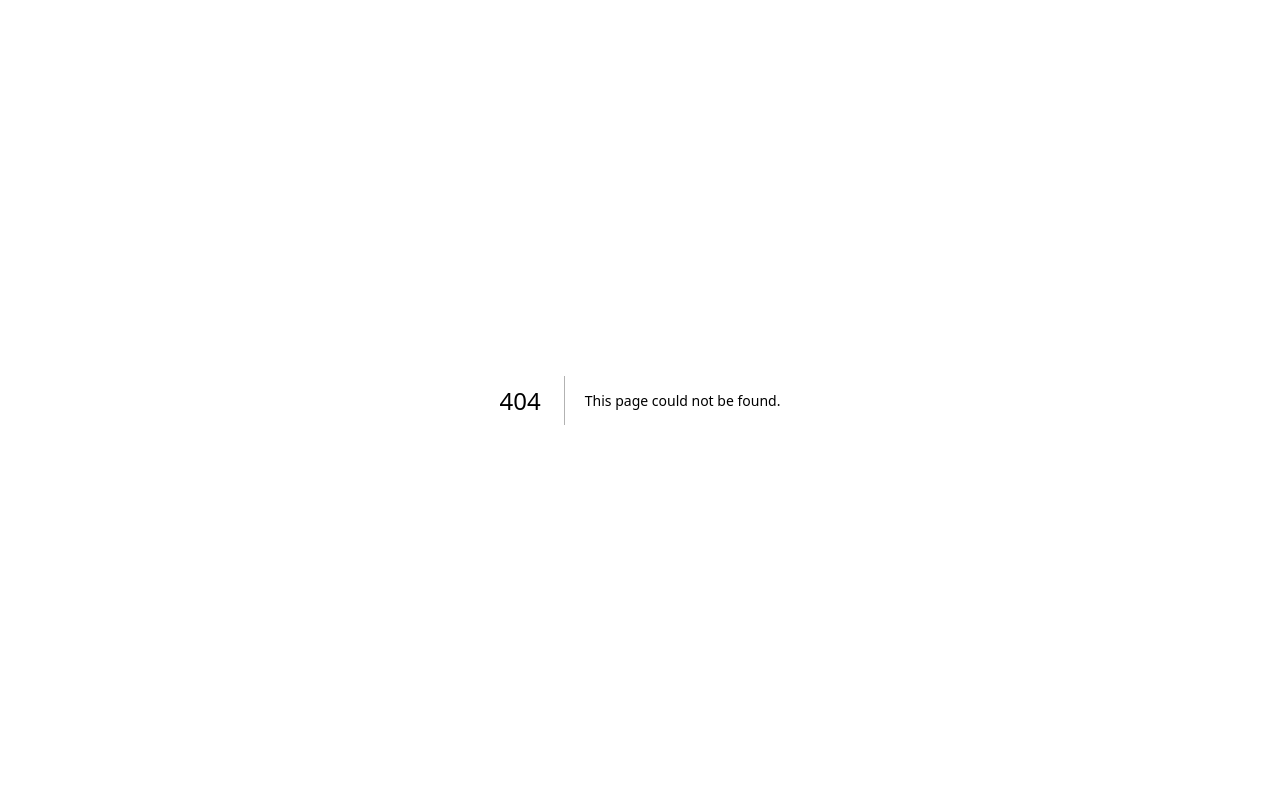
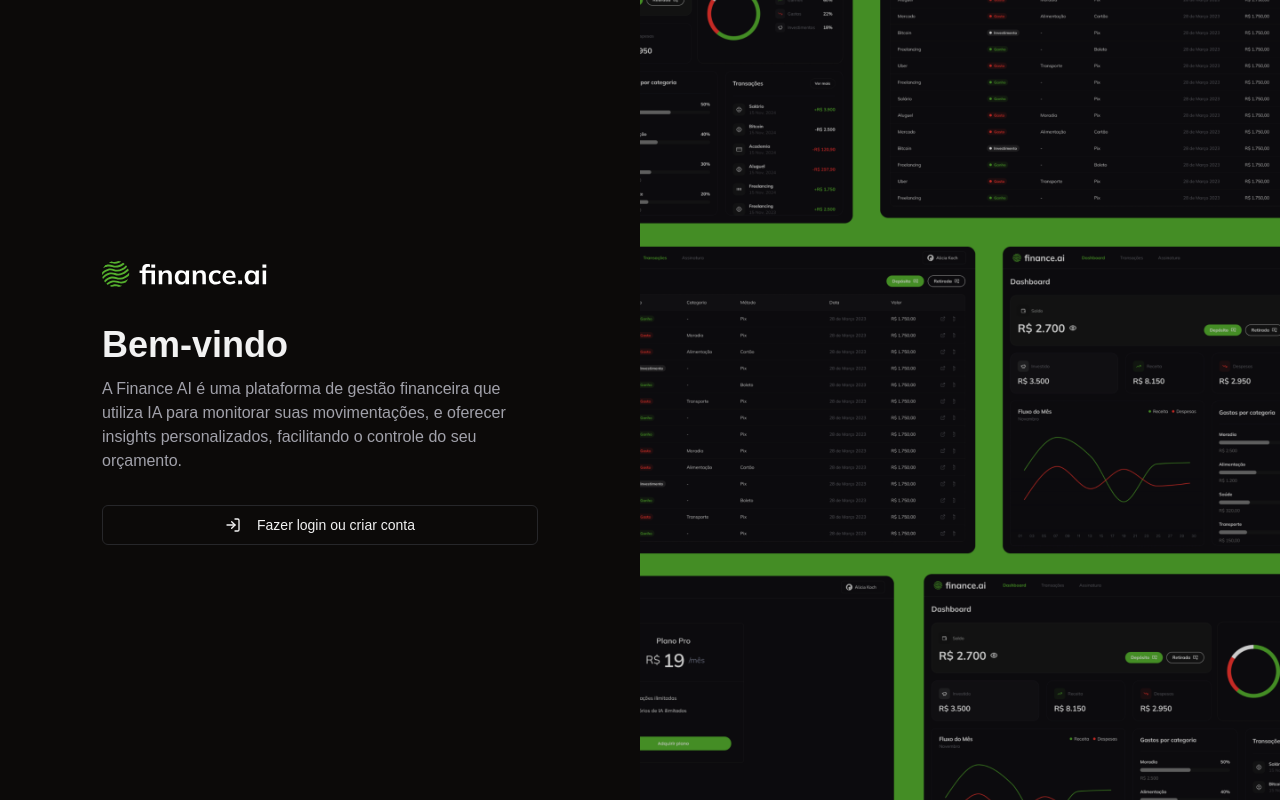
Before and after one commit to JohnatanCarlos/finance-ai, a Next.js app: page /login in a window 1280 px wide. Before the commit this address had no page. Built offline with nearby package versions, Linux system fonts and the light colour scheme.

Commit message:
feat: add login page

```diff
--- /dev/null
+++ b/app/login/page.tsx
@@ -0,0 +1,39 @@
+import Image from "next/image";
+import { Button } from "../_components/ui/button";
+import { LogInIcon } from "lucide-react";
+
+const LoginPage = () => {
+  return (
+    <div className="grid h-full grid-cols-2">
+      <div className="mx-auto flex h-full max-w-[500px] flex-col justify-center p-8">
+        <Image
+          src="/logo.svg"
+          alt="logo finance AI"
+          width={173}
+          height={39}
+          className="mb-8"
+        />
+        <h1 className="mb-3 text-4xl font-bold">Bem-vindo</h1>
+        <p className="mb-8 text-muted-foreground">
+          A Finance AI é uma plataforma de gestão financeira que utiliza IA para
+          monitorar suas movimentações, e oferecer insights personalizados,
+          facilitando o controle do seu orçamento.
+        </p>
+        <Button variant="outline">
+          <LogInIcon className="mr-2" />
+          Fazer login ou criar conta
+        </Button>
+      </div>
+      <div className="relative h-full w-full">
+        <Image
+          src="/banner-login.png"
+          alt="banner de login"
+          fill
+          className="object-cover"
+        />
+      </div>
+    </div>
+  );
+};
+
+export default LoginPage;
--- a/app/transactions/page.tsx
+++ b/app/transactions/page.tsx
@@ -1,5 +1,7 @@
+import { Button } from "../_components/ui/button";
+
 const Transactions = () => {
-    return <h1>transaction page</h1>
-}
+  return <Button>Hello world</Button>;
+};
 
 export default Transactions;
```
Also changed, not shown: public/banner-login.png (added), public/logo.svg (added).
